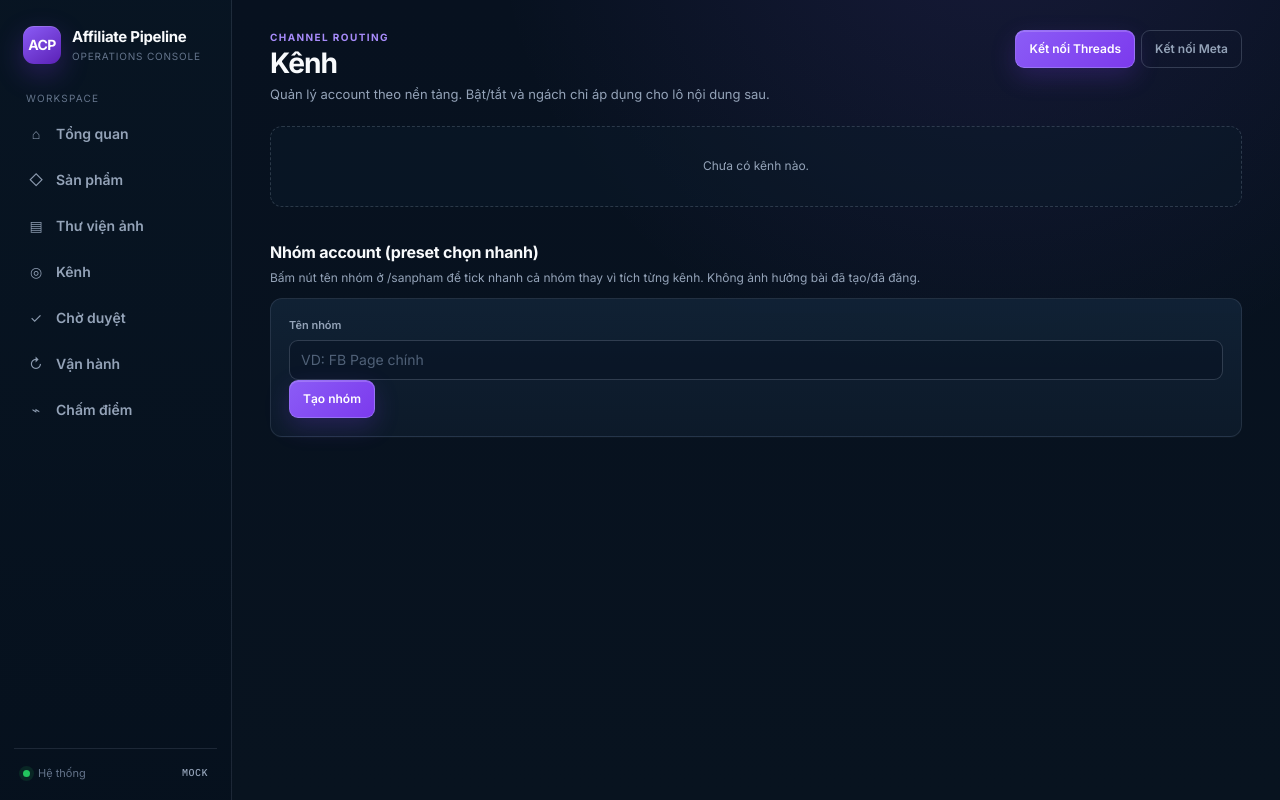
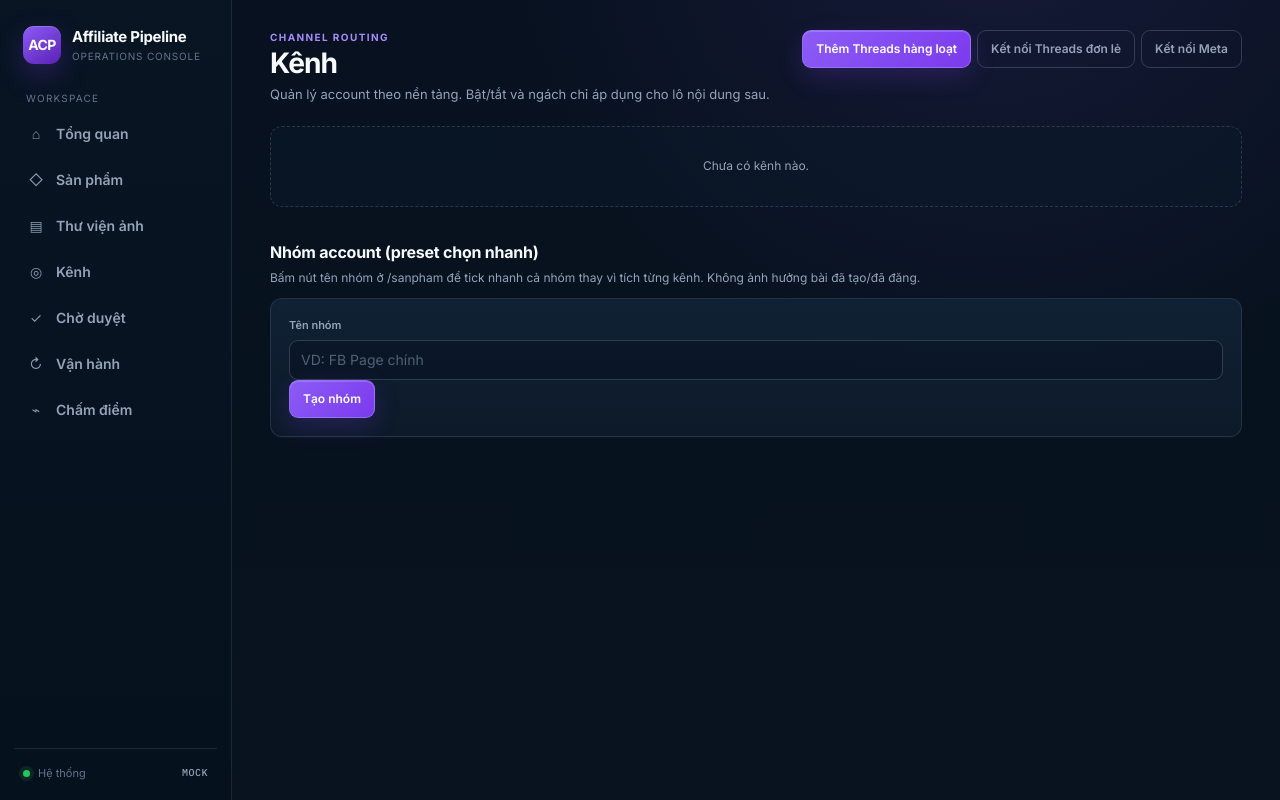
Before and after one commit to luongdo03x-byte/acp-affiliate-pipeline, a Flask app: template web/templates/channels.html in a window 1280 px wide. Run offline with Flask 3, Linux system fonts and the light colour scheme; the template is opened without the code that fills it, so the values that code supplies are empty; parts of the project's set-up code (start-up, migrations or seed data) failed here and were passed over.

Commit message:
feat: surface batch Threads onboarding from channels

```diff
--- a/web/templates/channels.html
+++ b/web/templates/channels.html
@@ -4,7 +4,8 @@
 <div class="page-header">
   <div><div class="eyebrow">Channel routing</div><h1>Kênh</h1><p class="lede">Quản lý account theo nền tảng. Bật/tắt và ngách chỉ áp dụng cho lô nội dung sau.</p></div>
   <div class="channel-meta">
-    <form method="get" action="/oauth/threads/start"><button class="btn btn--primary" type="submit">Kết nối Threads</button></form>
+    <a class="btn btn--primary" href="/kenh/threads/onboarding">Thêm Threads hàng loạt</a>
+    <form method="get" action="/oauth/threads/start"><button class="btn btn--ghost" type="submit">Kết nối Threads đơn lẻ</button></form>
     <form method="get" action="/oauth/meta/start"><button class="btn btn--ghost" type="submit">Kết nối Meta</button></form>
   </div>
 </div>
```
